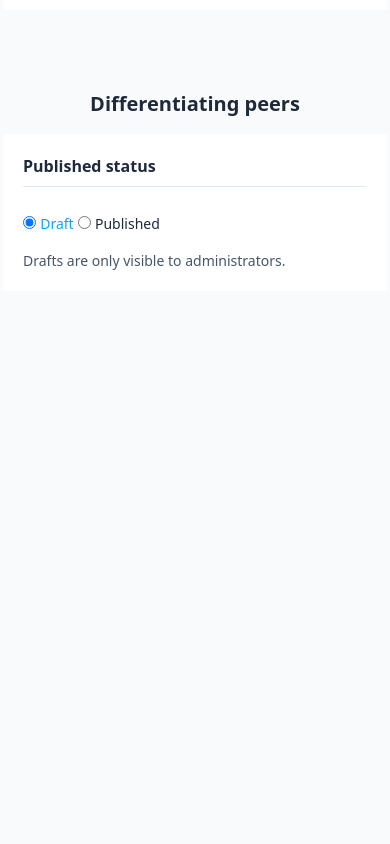
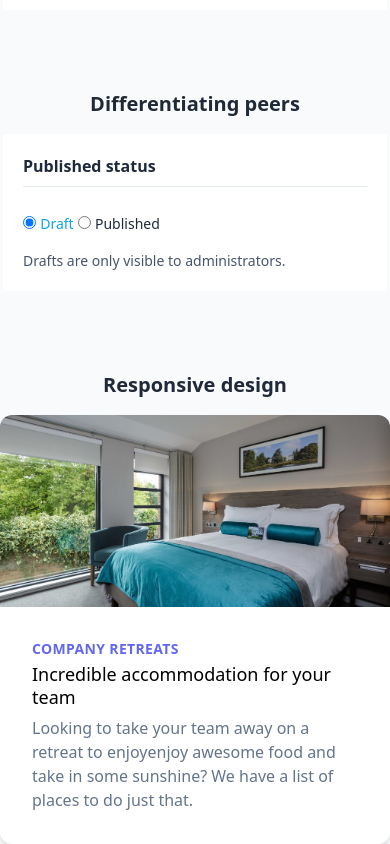
Before and after one commit to miguelbcodes/tailwindcss-docs-sandbox, a website: page index.html in a window 390 px wide. Shown: the part 2476-3320 px from the top of the page. Before the commit the page ends 2767 px from the top, so only its background shows below. Drawn offline with Linux system fonts and the light colour scheme.

Commit message:
feat: apply responsive design

```diff
--- a/index.html
+++ b/index.html
@@ -261,5 +261,25 @@
         </div>
       </form>
     </div>
+    <div class="flex w-full flex-col items-center gap-4">
+      <p class="font-sans text-xl font-bold text-gray-800">Responsive design</p>
+      <div class="mx-auto max-w-md overflow-hidden rounded-xl bg-white shadow-md md:max-w-2xl">
+        <div class="md:flex">
+          <div class="md:shrink-0">
+            <img class="h-48 w-full object-cover md:h-full md:w-48" src="./assets/accommodation.jpg" alt="" />
+          </div>
+          <div class="p-8">
+            <div class="text-sm font-semibold uppercase tracking-wide text-indigo-500">Company retreats</div>
+            <a href="" class="mt-1 block text-lg font-medium leading-tight text-black hover:underline">
+              Incredible accommodation for your team
+            </a>
+            <p class="mt-2 text-slate-500">
+              Looking to take your team away on a retreat to enjoyenjoy awesome food and take in some sunshine? We have
+              a list of places to do just that.
+            </p>
+          </div>
+        </div>
+      </div>
+    </div>
   </body>
 </html>
```
Also changed, not shown: assets/accommodation.jpg (added), dist/output.css.
